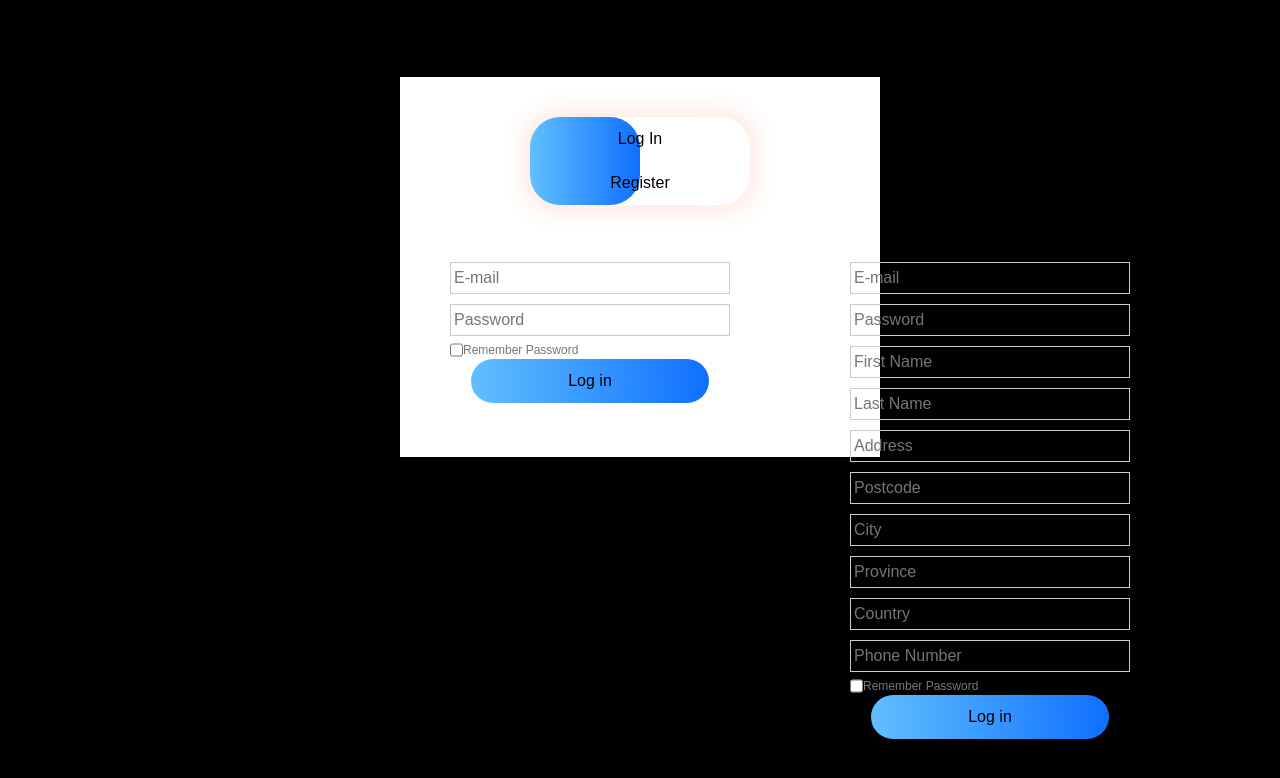
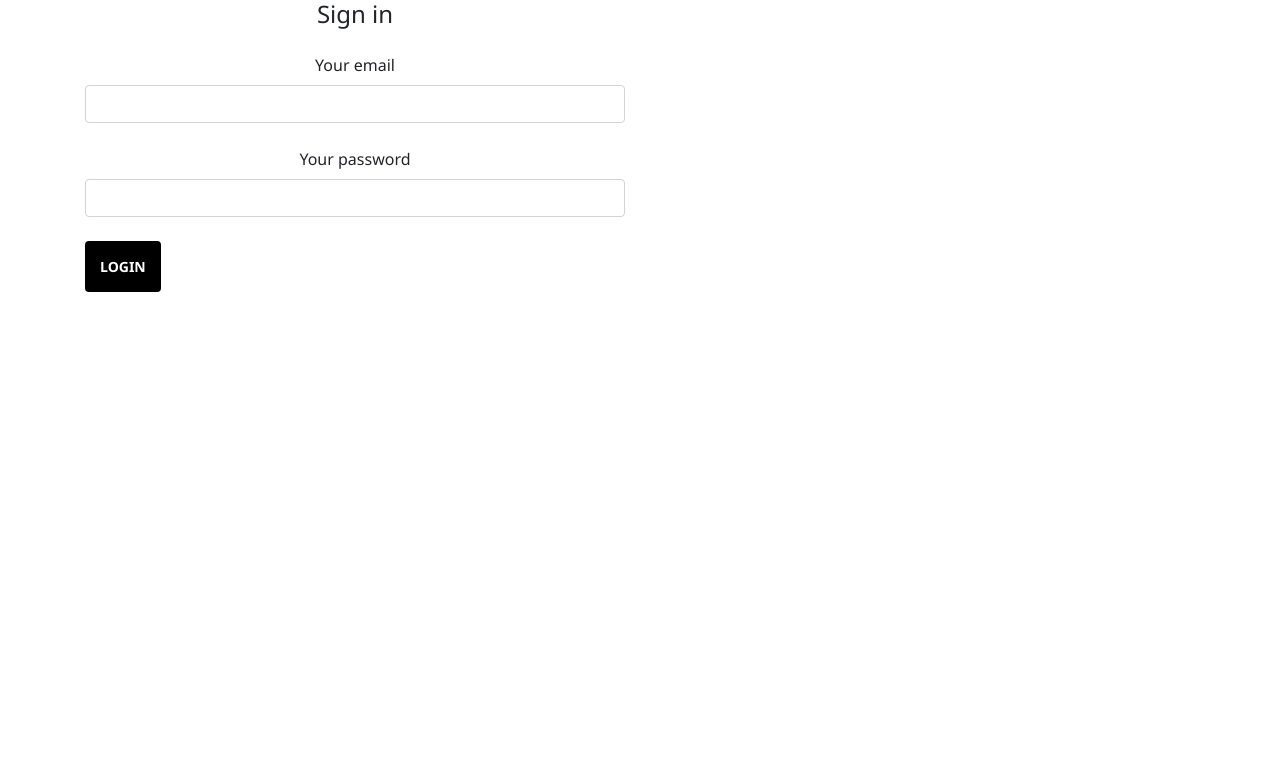
Before and after one commit to azaelsanchez/btm_ecommerce_front, a React (Create React App) app: page /login in a window 1280 px wide. Shown: the top 778 px of the page. Built offline with nearby package versions, Linux system fonts and the light colour scheme.

Commit message:
Ajustes en Header

```diff
--- a/src/components/Header.jsx
+++ b/src/components/Header.jsx
@@ -1,6 +1,7 @@
 import React, { Component } from 'react';
 import { Link } from 'react-router-dom';
 import Buscador from './Buscador';
+import { MDBBreadcrumb, MDBBreadcrumbItem, MDBContainer } from "mdbreact";
 
 
 class Header extends Component {
@@ -48,4 +49,5 @@
 
 }
 
+
 export default Header;
--- a/src/components/Login.jsx
+++ b/src/components/Login.jsx
@@ -1,48 +1,38 @@
-import React, { Component, Fragment } from 'react';
-import '../assets/css/login.css';
+import React from "react";
+import { MDBContainer, MDBRow, MDBCol, MDBBtn } from 'mdbreact';
 
+const FormPage = () => {
+  return (
+    <MDBContainer>
+      <MDBRow>
+        <MDBCol md="6">
+          <form>
+            <p className="h4 text-center mb-4">Sign in</p>
+            <label htmlFor="defaultFormLoginEmailEx" className="grey-text">
+              Your email
+            </label>
+            <input
+              type="email"
+              id="defaultFormLoginEmailEx"
+              className="form-control"
+            />
+            <br />
+            <label htmlFor="defaultFormLoginPasswordEx" className="grey-text">
+              Your password
+            </label>
+            <input
+              type="password"
+              id="defaultFormLoginPasswordEx"
+              className="form-control"
+            />
+            <div className="text-center mt-4">
+              <MDBBtn color="indigo" type="submit">Login</MDBBtn>
+            </div>
+          </form>
+        </MDBCol>
+      </MDBRow>
+    </MDBContainer>
+  );
+};
 
-
-class Login extends Component{
-
-    render(){
-        return(
-
-            <Fragment>
-             <div className="hero">
-                 <div className="form-box">
-                     <div className="button-box">
-                         <div id="btn"></div>
-                        <button id="loginMove" type="button" className="toggle-btn" onClick="login()">Log In</button>
-                        <button id="registerMove" type="button" className="toggle-btn" onClick="register()">Register</button>
-                     </div>
-                     <form id="login" className="input-group">
-                         <input type="text" className="input-field" placeholder="E-mail" required></input>
-                         <input type="text" className="input-field" placeholder="Password" required></input>
-                         <input type="checkbox" className="chech-box"></input><span>Remember Password</span>
-                         <Fragment></Fragment><button type="submit" className="submit-btn">Log in</button>
-                    </form>
-                    <form id="register" className="input-group">
-                         <input type="text" className="input-field" placeholder="E-mail" required></input>
-                         <input type="text" className="input-field" placeholder="Password" required></input>
-                         <input type="text" className="input-field" placeholder="First Name" required></input>
-                         <input type="text" className="input-field" placeholder="Last Name" required></input>
-                         <input type="text" className="input-field" placeholder="Address" required></input>
-                         <input type="text" className="input-field" placeholder="Postcode" required></input>
-                         <input type="text" className="input-field" placeholder="City" required></input>
-                         <input type="text" className="input-field" placeholder="Province" required></input>
-                         <input type="text" className="input-field" placeholder="Country" required></input>
-                         <input type="text" className="input-field" placeholder="Phone Number" required></input>
-                         <input type="checkbox" className="chech-box"></input><span>Remember Password</span>
-                         <Fragment></Fragment><button type="submit" className="submit-btn">Log in</button>
-                    </form>
-                 </div>
-             </div>
-            </Fragment>
-
-        )
-    }
-
-}
-
-export default Login;
+export default FormPage;
```
